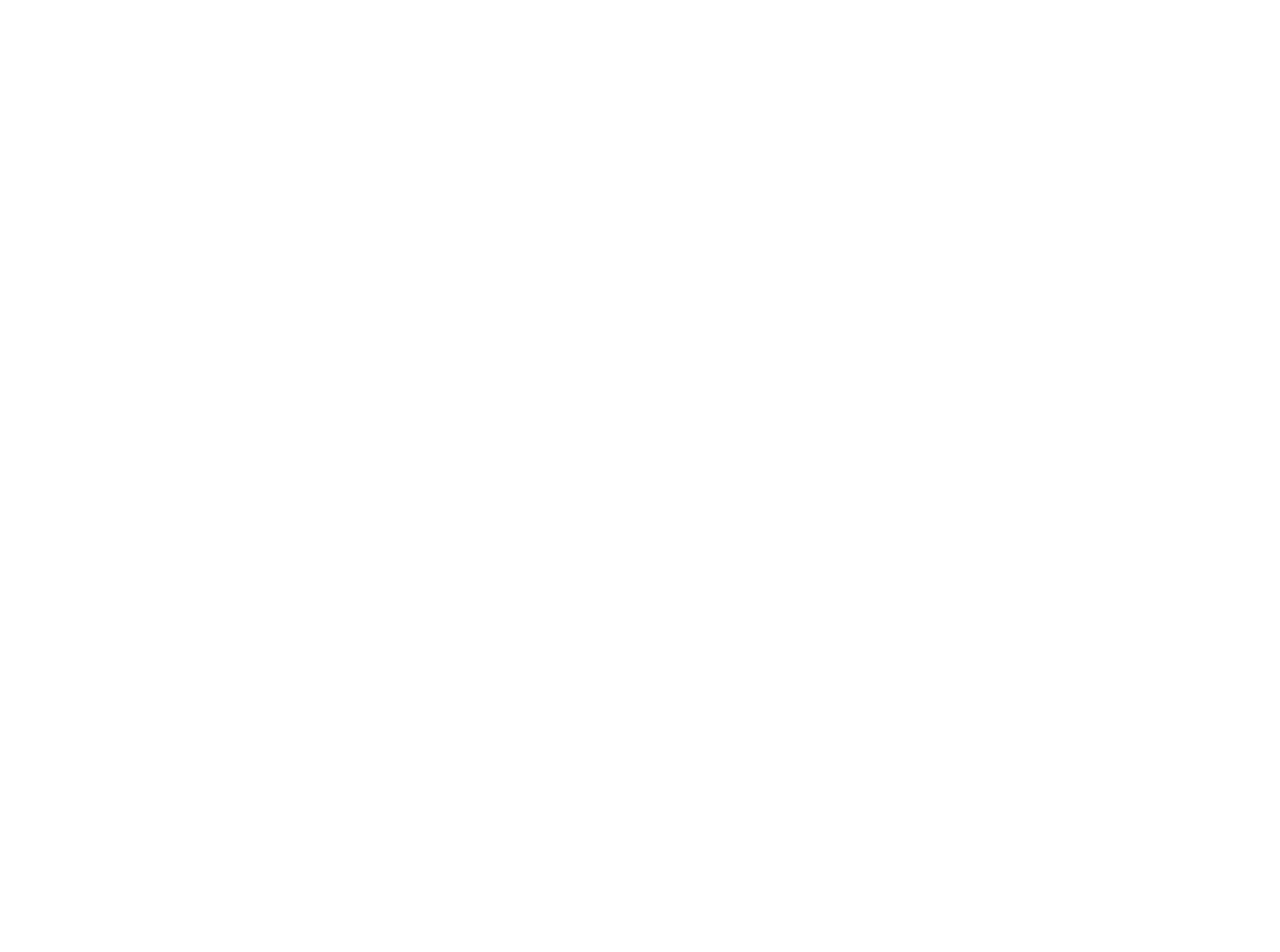
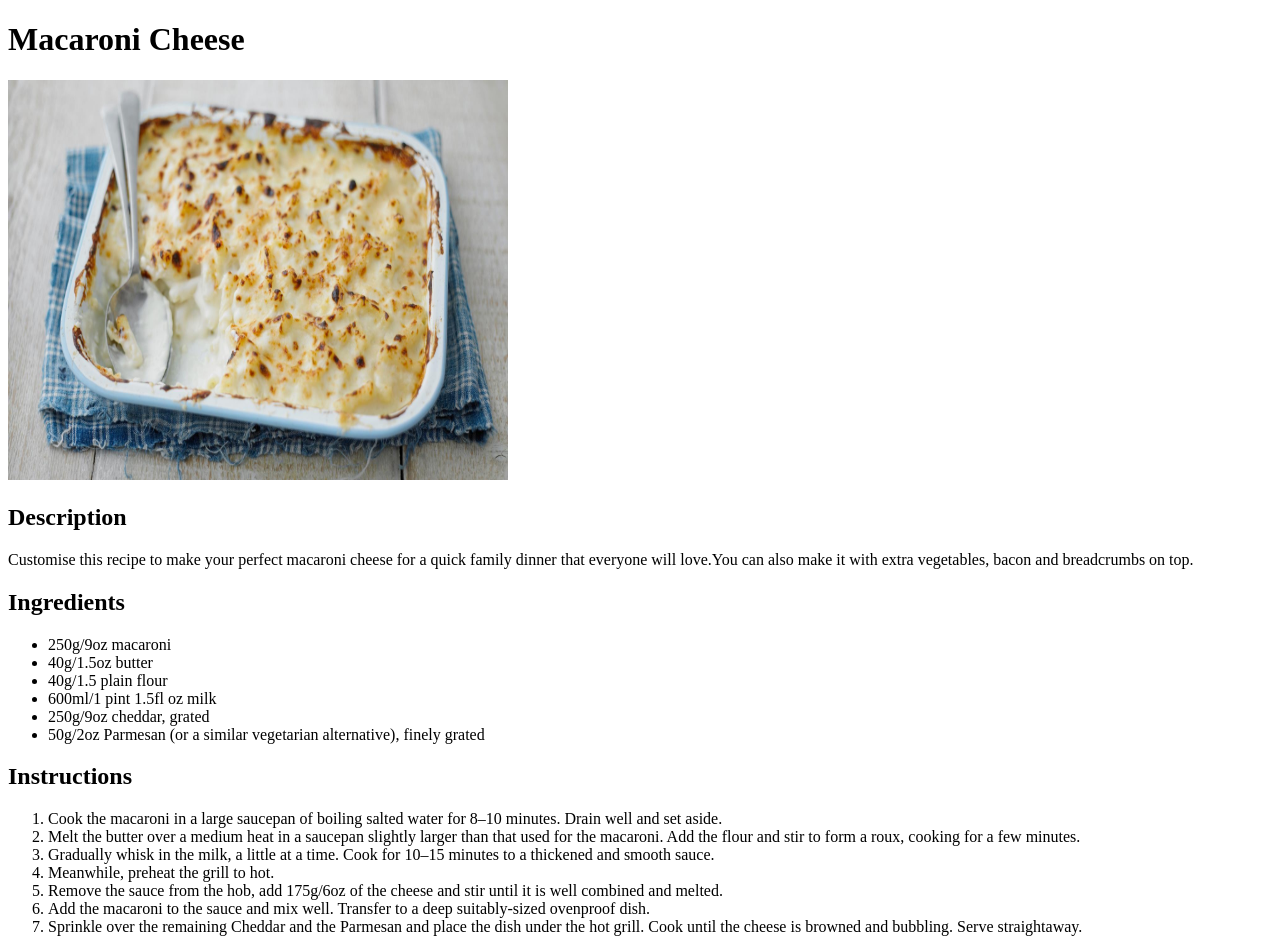
Before and after one commit to t0talscience/odin-recipes, a plain HTML site: page recipes/macaroni.html in a window 1280 px wide. Before the commit the page ends 800 px from the top, so only its background shows below. Drawn offline with Linux system fonts and the light colour scheme.

Commit message:
added image, ingredients and instructions for macaroni recipe, and changed formatting for recipe list on homepage

```diff
--- a/recipes/macaroni.html
+++ b/recipes/macaroni.html
@@ -0,0 +1,38 @@
+<!DOCTYPE html>
+<html lang="en">
+<head>
+    <meta charset="UTF-8">
+    <meta http-equiv="X-UA-Compatible" content="IE=edge">
+    <meta name="viewport" content="width=device-width, initial-scale=1.0">
+    <title>Macaroni Recipe</title>
+</head>
+<body>
+    <h1>Macaroni Cheese</h1>
+    <img src="../images/macaroni.jpg" width="500" height="400">
+
+    <h2>Description</h2>
+    Customise this recipe to make your perfect macaroni cheese for a quick family dinner that everyone will love.You can also make it with extra vegetables, bacon and breadcrumbs on top.
+
+    <h2>Ingredients</h2>
+    <ul>
+        <li>250g/9oz macaroni</li>
+        <li>40g/1.5oz butter</li>
+        <li>40g/1.5 plain flour</li>
+        <li>600ml/1 pint 1.5fl oz milk</li>
+        <li>250g/9oz cheddar, grated</li>
+        <li>50g/2oz Parmesan (or a similar vegetarian alternative), finely grated</li>
+    </ul>
+
+    <h2>Instructions</h2>
+    <ol>
+        <li>Cook the macaroni in a large saucepan of boiling salted water for 8–10 minutes. Drain well and set aside.</li>
+        <li>Melt the butter over a medium heat in a saucepan slightly larger than that used for the macaroni. Add the flour and stir to form a roux, cooking for a few minutes.</li>
+        <li>Gradually whisk in the milk, a little at a time. Cook for 10–15 minutes to a thickened and smooth sauce.</li>
+        <li>Meanwhile, preheat the grill to hot.</li>
+        <li>Remove the sauce from the hob, add 175g/6oz of the cheese and stir until it is well combined and melted.</li>
+        <li>Add the macaroni to the sauce and mix well. Transfer to a deep suitably-sized ovenproof dish.</li>
+        <li>Sprinkle over the remaining Cheddar and the Parmesan and place the dish under the hot grill. Cook until the cheese is browned and bubbling. Serve straightaway.</li>
+     </ol>
+
+</body>
+</html>
```
Also changed, not shown: index.html (+6 -3 lines), recipes/bolognaise.html (+0 -15 lines).
